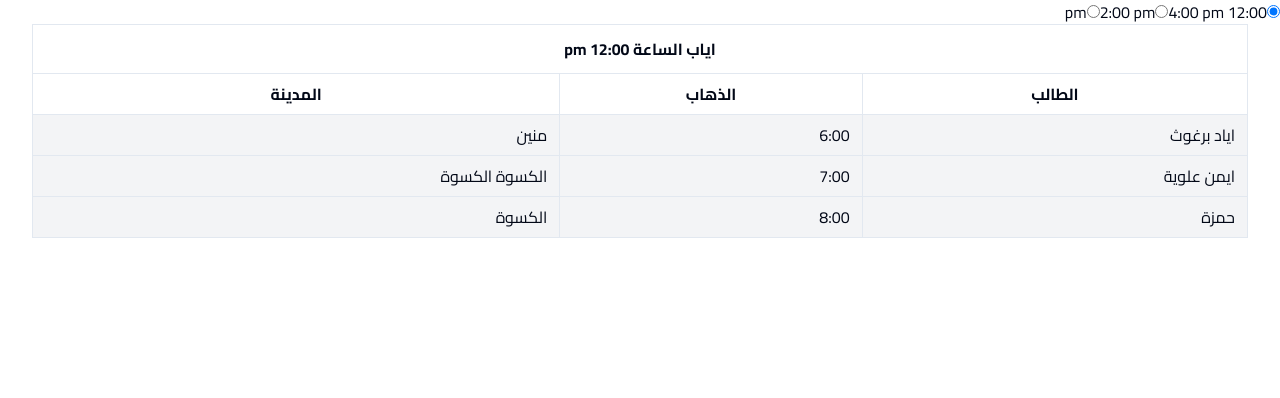
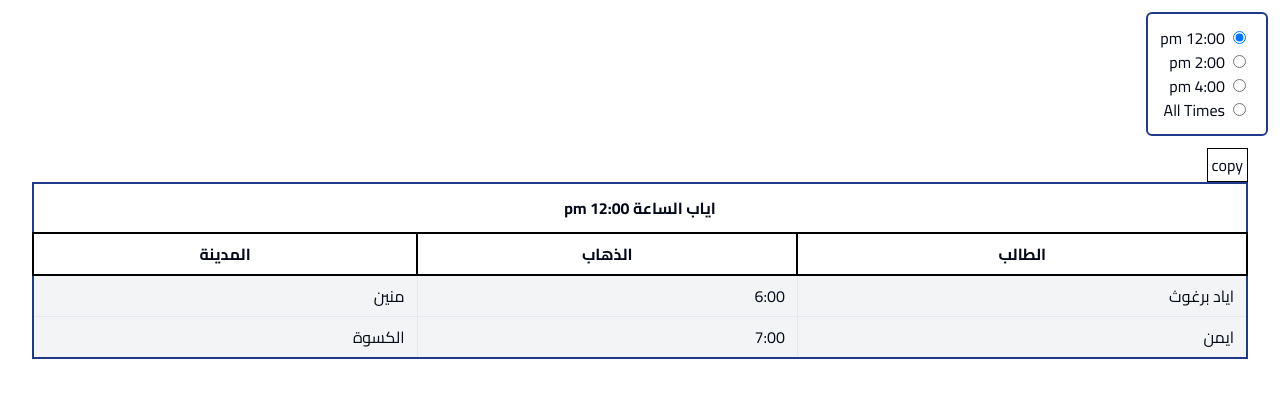
Before and after one commit to Deveopix/transport, a Next.js app: page /booked in a window 1280 px wide. Shown: the top 398 px of the page. Built offline with nearby package versions, Linux system fonts and the light colour scheme.

Commit message:
admin table Edit

```diff
--- a/src/app/booked/page.tsx
+++ b/src/app/booked/page.tsx
@@ -1,4 +1,5 @@
-import React, { useState } from "react";
+"use client";
+import React, { useEffect, useState } from "react";
 import AdminTable from "./../../components/AdminTable";
 
 interface Book {
@@ -9,12 +10,29 @@ interface Book {
 
 const AdminPage = () => {
 	const [selectedTime, setSelectedTime] = useState<string>("12:00 pm");
+	const [selectedBooks, setSelectedBooks] = useState<Book[]>([]);
 
-	const books: Book[] = [
+	const books_1: Book[] = [
 		{ name: "اياد برغوث", t1: "6:00", t2: "منين" },
-		{ name: "ايمن علوية", t1: "7:00", t2: "الكسوة الكسوة" },
-		{ name: "حمزة", t1: "8:00", t2: "الكسوة" },
+		{ name: "ايمن", t1: "7:00", t2: "الكسوة" },
 	];
+	const books_2: Book[] = [
+		{ name: "احمد", t1: "6:00", t2: "مزة" },
+		{ name: "يوسف", t1: "7:00", t2: "نوى" },
+	];
+	const books_3: Book[] = [{ name: "حمزة", t1: "8:00", t2: "الكسوة" }];
+
+	useEffect(() => {
+		if (selectedTime === "12:00 pm") {
+			setSelectedBooks(books_1);
+		} else if (selectedTime === "2:00 pm") {
+			setSelectedBooks(books_2);
+		} else if (selectedTime === "4:00 pm") {
+			setSelectedBooks(books_3);
+		} else if (selectedTime === "All Times") {
+			setSelectedBooks([...books_1, ...books_2, ...books_3]);
+		}
+	}, [selectedTime]);
 
 	const handleTimeChange = (event: React.ChangeEvent<HTMLInputElement>) => {
 		setSelectedTime(event.target.value);
@@ -22,7 +40,7 @@ const AdminPage = () => {
 
 	return (
 		<>
-			<div>
+			<div className="m-3 w-fit rounded-md border-2 border-blue-900 p-3">
 				<input
 					type="radio"
 					id="12pm"
@@ -30,8 +48,12 @@ const AdminPage = () => {
 					value="12:00 pm"
 					checked={selectedTime === "12:00 pm"}
 					onChange={handleTimeChange}
+					className="mr-2"
 				/>
-				<label htmlFor="12pm">12:00 pm</label>
+				<label htmlFor="12pm" className="mr-2">
+					12:00 pm
+				</label>
+				<br />
 				<input
 					type="radio"
 					id="2pm"
@@ -39,8 +61,12 @@ const AdminPage = () => {
 					value="2:00 pm"
 					checked={selectedTime === "2:00 pm"}
 					onChange={handleTimeChange}
+					className="mr-2"
 				/>
-				<label htmlFor="2pm">2:00 pm</label>
+				<label htmlFor="2pm" className="mr-2">
+					2:00 pm
+				</label>
+				<br />
 				<input
 					type="radio"
 					id="4pm"
@@ -48,10 +74,26 @@ const AdminPage = () => {
 					value="4:00 pm"
 					checked={selectedTime === "4:00 pm"}
 					onChange={handleTimeChange}
+					className="mr-2"
 				/>
-				<label htmlFor="4pm">4:00 pm</label>
+				<label htmlFor="4pm" className="mr-2">
+					4:00 pm
+				</label>
+				<br />
+				<input
+					type="radio"
+					id="allTimes"
+					name="time"
+					value="All Times"
+					checked={selectedTime === "All Times"}
+					onChange={handleTimeChange}
+					className="mr-2"
+				/>
+				<label htmlFor="allTimes" className="mr-2">
+					All Times
+				</label>
 			</div>
-			<AdminTable books={books} time={selectedTime} />
+			<AdminTable books={selectedBooks} time={selectedTime} />
 		</>
 	);
 };
--- a/src/components/AdminTable.tsx
+++ b/src/components/AdminTable.tsx
@@ -8,14 +8,36 @@ interface Book {
 
 interface Props {
 	books: Book[];
-	time: String;
+	time: string;
 }
 
 const AdminTable: React.FC<Props> = ({ books, time }) => {
+	const copyTableData = () => {
+		const table = document.getElementById("admin-table");
+		if (table) {
+			const range = document.createRange();
+			range.selectNode(table);
+			window.getSelection()?.removeAllRanges();
+			window.getSelection()?.addRange(range);
+			document.execCommand("copy");
+			window.getSelection()?.removeAllRanges();
+			alert("Table data copied to clipboard!");
+		}
+	};
+
 	return (
 		<div className="container mx-auto">
+			<div
+				className="p- w-fit cursor-pointer border border-black p-1 text-center"
+				onClick={copyTableData}
+			>
+				copy
+			</div>
 			<div className="overflow-x-auto">
-				<table className="w-full table-auto">
+				<table
+					id="admin-table"
+					className="w-full table-auto border-2 border-blue-900"
+				>
 					<thead>
 						<tr>
 							<th className="border px-4 py-3" colSpan={3}>
@@ -23,9 +45,9 @@ const AdminTable: React.FC<Props> = ({ books, time }) => {
 							</th>
 						</tr>
 						<tr>
-							<th className="border px-3 py-2">الطالب</th>
-							<th className="border px-3 py-2">الذهاب</th>
-							<th className="border px-3 py-2">المدينة</th>
+							<th className="border-2 border-black px-3 py-2">الطالب</th>
+							<th className="border-2 border-black px-3 py-2">الذهاب</th>
+							<th className="border-2 border-black px-3 py-2">المدينة</th>
 						</tr>
 					</thead>
 					<tbody>
@@ -44,3 +66,10 @@ const AdminTable: React.FC<Props> = ({ books, time }) => {
 };
 
 export default AdminTable;
+/*
+اياب الساعة 12:00 pm
+الطالب	الذهاب	المدينة
+اياد برغوث	6:00	منين
+ايمن	7:00	الكسوة
+
+*/
```
